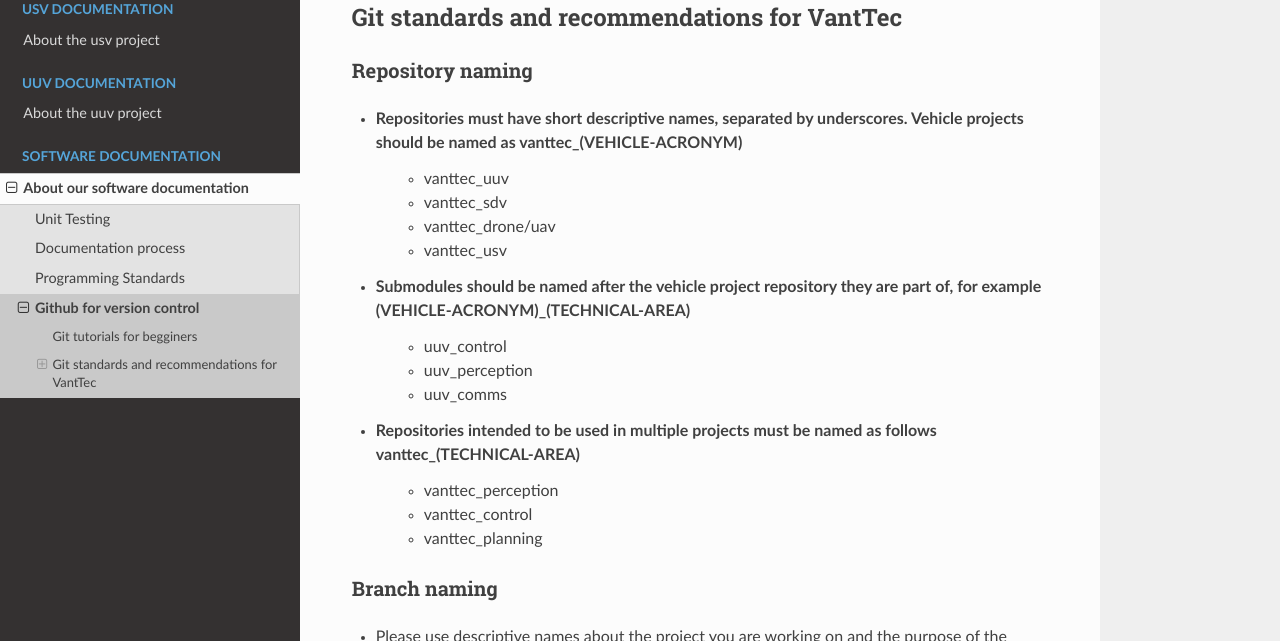
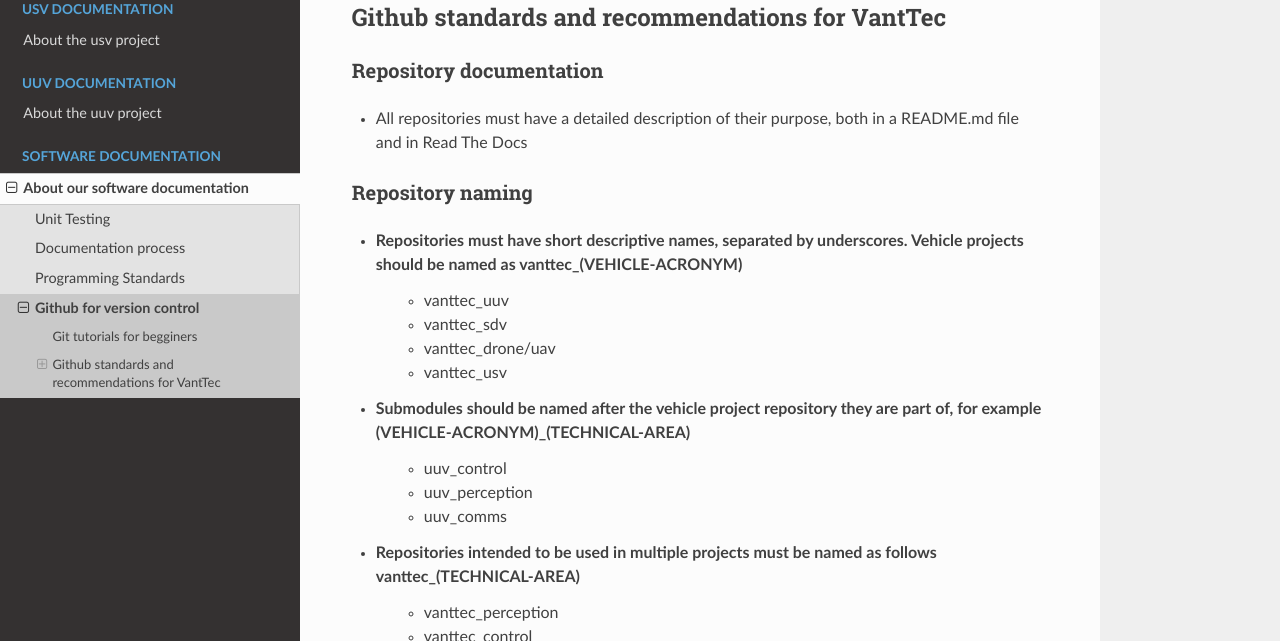
Before and after one commit to vanttec/vanttec_documentation, a Sphinx documentation site: the page built from source/vsd/vsd_git.rst, in a window 1280 px wide and 900 px high, scrolled down 468 px, cut to the strip 259-900 px from the top of the window. Built offline with Sphinx 7.4.7 and the Read the Docs theme 2.0.0, drawn with Linux system fonts in a browser that asks for light colours; pages that are not in the unit, such as notebooks, are missing from menus.

Commit message:
Update vsd_git.rst

```diff
--- a/source/vsd/vsd_git.rst
+++ b/source/vsd/vsd_git.rst
@@ -18,8 +18,13 @@
     <iframe width="560" height="315" src="https://www.youtube.com/embed/eeuNAIZoWRU" title="YouTube video player" frameborder="0" allow="accelerometer; autoplay; clipboard-write; encrypted-media; gyroscope; picture-in-picture" allowfullscreen></iframe>
 
 
-Git standards and recommendations for VantTec
-=============================================
+Github standards and recommendations for VantTec
+================================================
+
+Repository documentation
+------------------------
+
+* All repositories must have a detailed description of their purpose, both in a README.md file and in Read The Docs
 
 Repository naming
 -----------------
```
